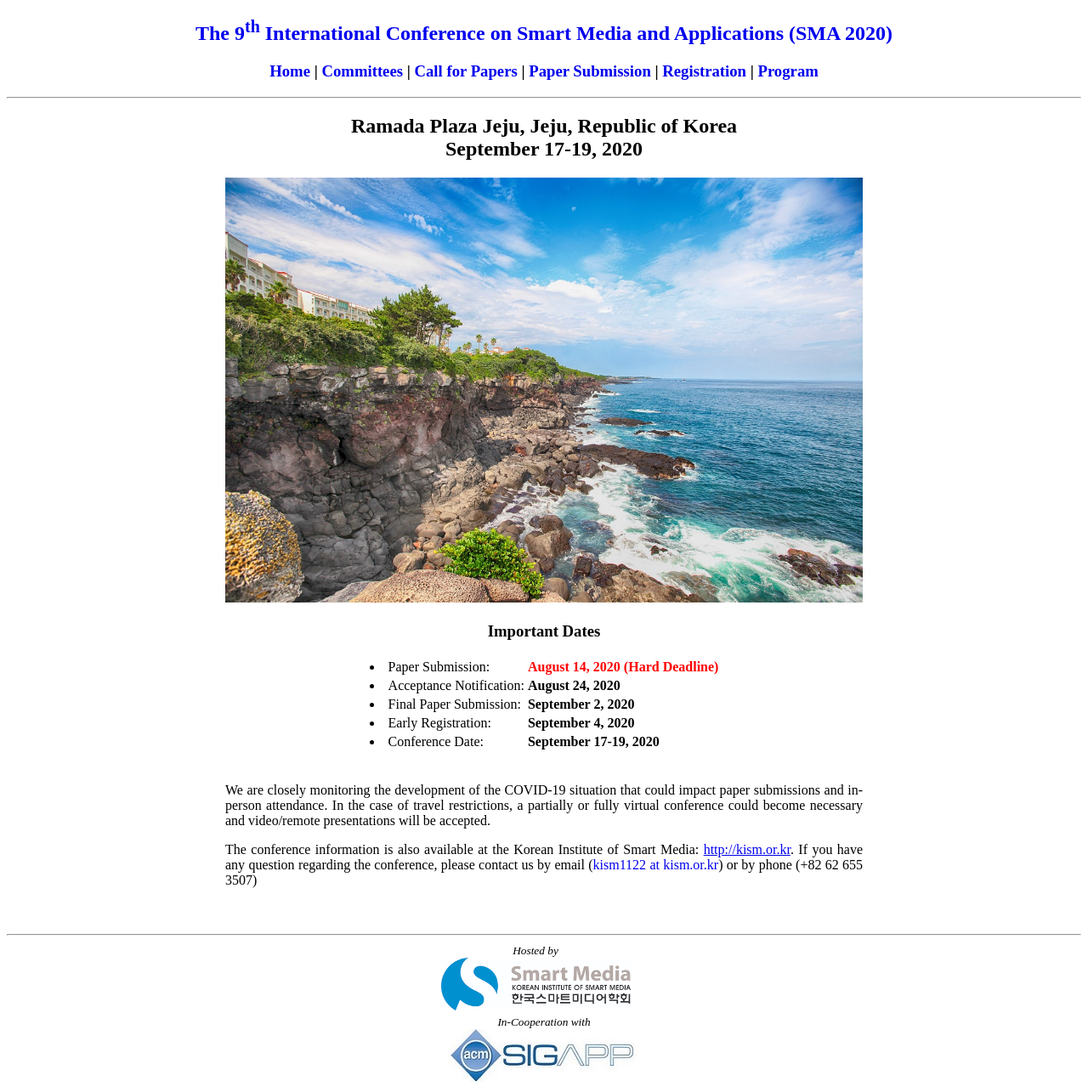
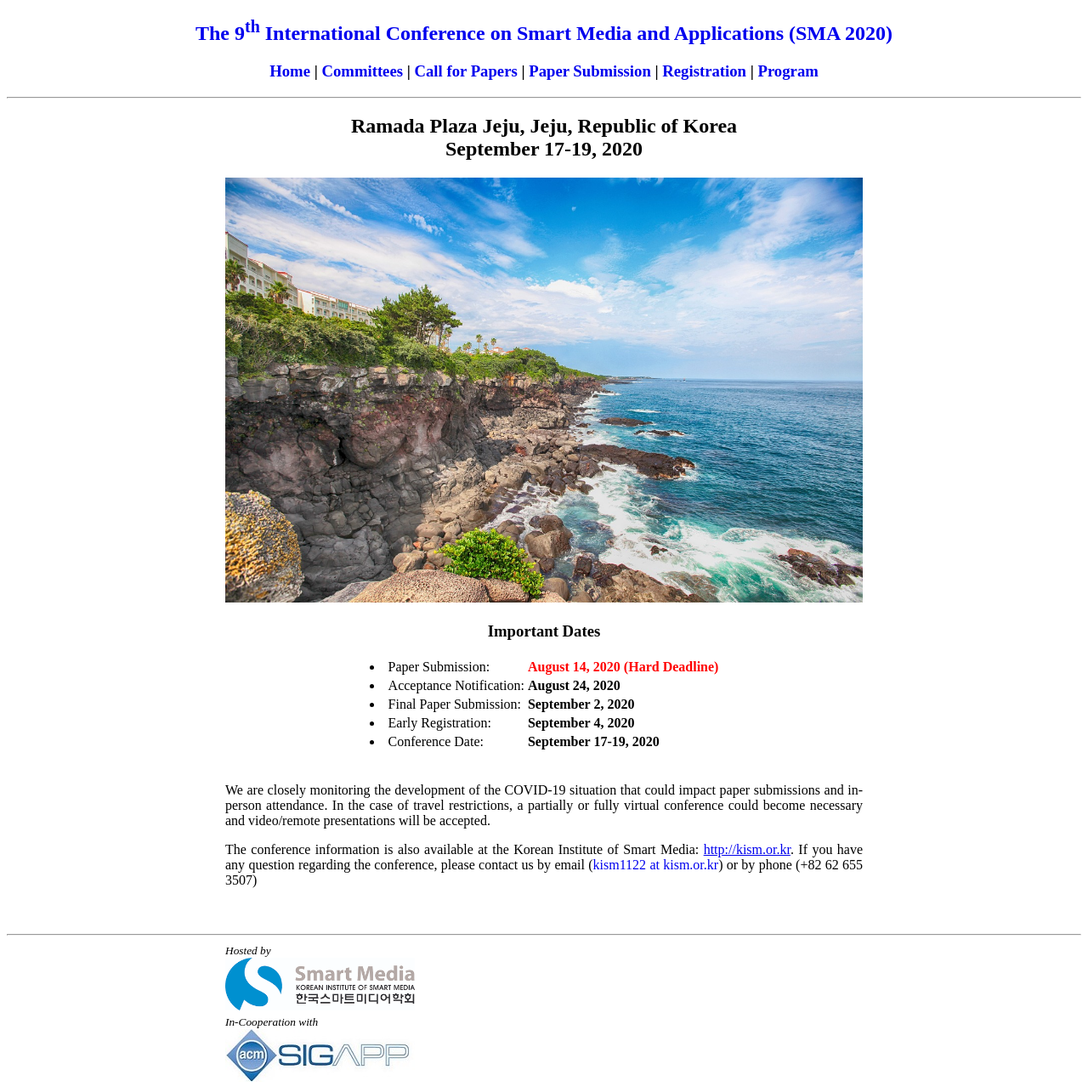
Before and after one commit to icea-conf/sma-2020.github.io, a Jekyll site: the page built from index.html, in a window 1280 px wide. Shown: the whole page at 85% size. Built offline with Jekyll 4.4.1, drawn with Linux system fonts in a browser that asks for light colours; the list of posts is cut into pages by our own code.

Commit message:
Update default.html

```diff
--- a/_layouts/default.html
+++ b/_layouts/default.html
@@ -31,17 +31,13 @@
     {{ content }}
 <hr>
     <div class="content" style="float: center;">
-        <div style="margin-right: 20px;">
-            <center>
-                <a style="text-align: center; padding-top: 2px;"><small><i>Hosted by</i></small></a><br>
-                <a href="http://kism.or.kr" target="_blank"><img src="https://sma-2020.github.io/image/logo.png" alt="" style="width: 223px; height: 62px;"></a>
-            </center>
+        <div style="float: left; margin-right: 20px; clear: both;">
+            <a style="text-align: center; padding-top: 2px;"><small><i>Hosted by</i></small></a><br>
+            <a href="http://kism.or.kr" target="_blank"><img src="https://sma-2020.github.io/image/logo.png" alt="" style="width: 223px; height: 62px;"></a>
         </div>
-        <div>
-            <center>
-                <a style="text-align: center; padding-top: 2px;"><small><i>In-Cooperation with</i></small></a><br>
-                <a href="http://www.sigapp.org" target="_blank"><img src="https://sma-2020.github.io/image/SIGAPP2.jpg" alt="" style="width: 223px; height: 62px;"></a>
-            </center>
+        <div style="float: left; clear: both;">
+            <a style="text-align: center; padding-top: 2px;"><small><i>In-Cooperation with</i></small></a><br>
+            <a href="http://www.sigapp.org" target="_blank"><img src="https://sma-2020.github.io/image/SIGAPP2.jpg" alt="" style="width: 223px; height: 62px;"></a>
         </div>
     </div>
 </body>
```
